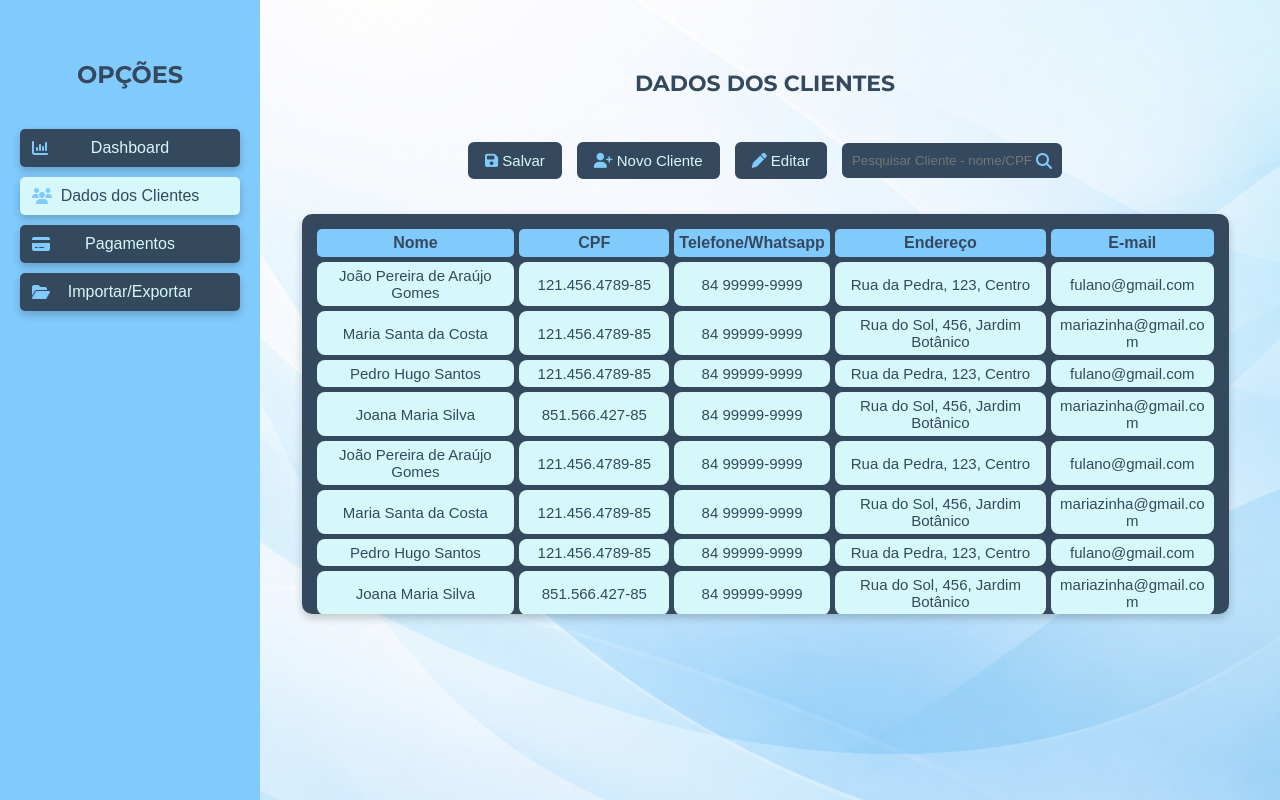
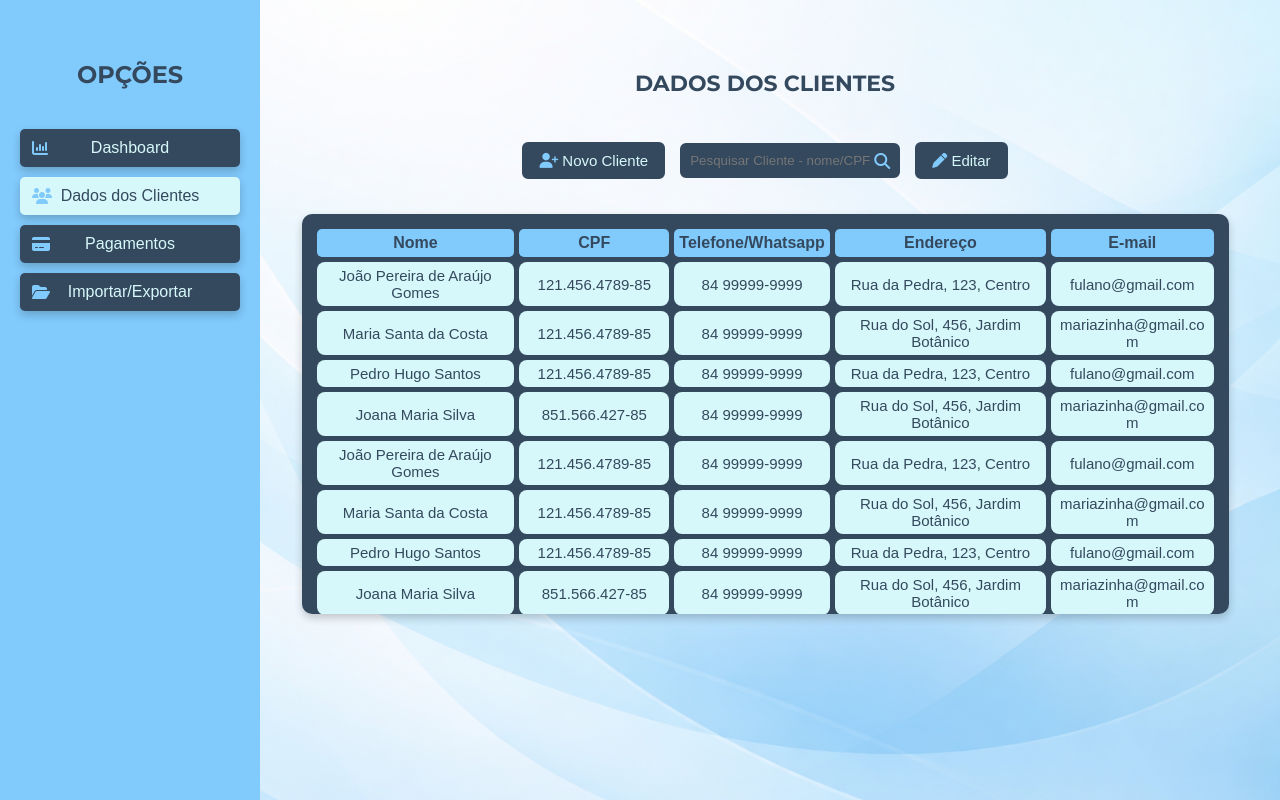
Before and after one commit to SamuelL10Br/Desenvolvimento-de-Sistema-Desktop-para-Controle-de-Clientes-e-Vencimentos, a plain HTML site: page Front-end/HTML/clientes.html in a window 1280 px wide. Drawn offline with Linux system fonts and the light colour scheme.

Commit message:
Retirando o botão salvar e adicionando o botão aplicar.

```diff
--- a/Front-end/HTML/clientes.html
+++ b/Front-end/HTML/clientes.html
@@ -41,21 +41,17 @@
   <div class="barra-acoes">
 
     <button class="btn">
-    <i class="fa-solid fa-floppy-disk"></i> Salvar
-    </button>
-
-    <button class="btn">
     <i class="fa-solid fa-user-plus"></i> Novo Cliente
-    </button>
-
-    <button class="btn">
-    <i class="fa-solid fa-pen"></i> Editar
     </button>
 
     <div class="campo-pesquisa">
     <input type="text" class="pesquisa" placeholder="Pesquisar Cliente - nome/CPF">
     <i class="fa-solid fa-magnifying-glass"></i>
     </div>
+
+    <button class="btn">
+    <i class="fa-solid fa-pen"></i> Editar
+    </button>
 
   </div>
 
```
Also changed, not shown: Front-end/HTML/importacao.html (+5 -0 lines), Front-end/HTML/pagamentos.html (+0 -4 lines).
